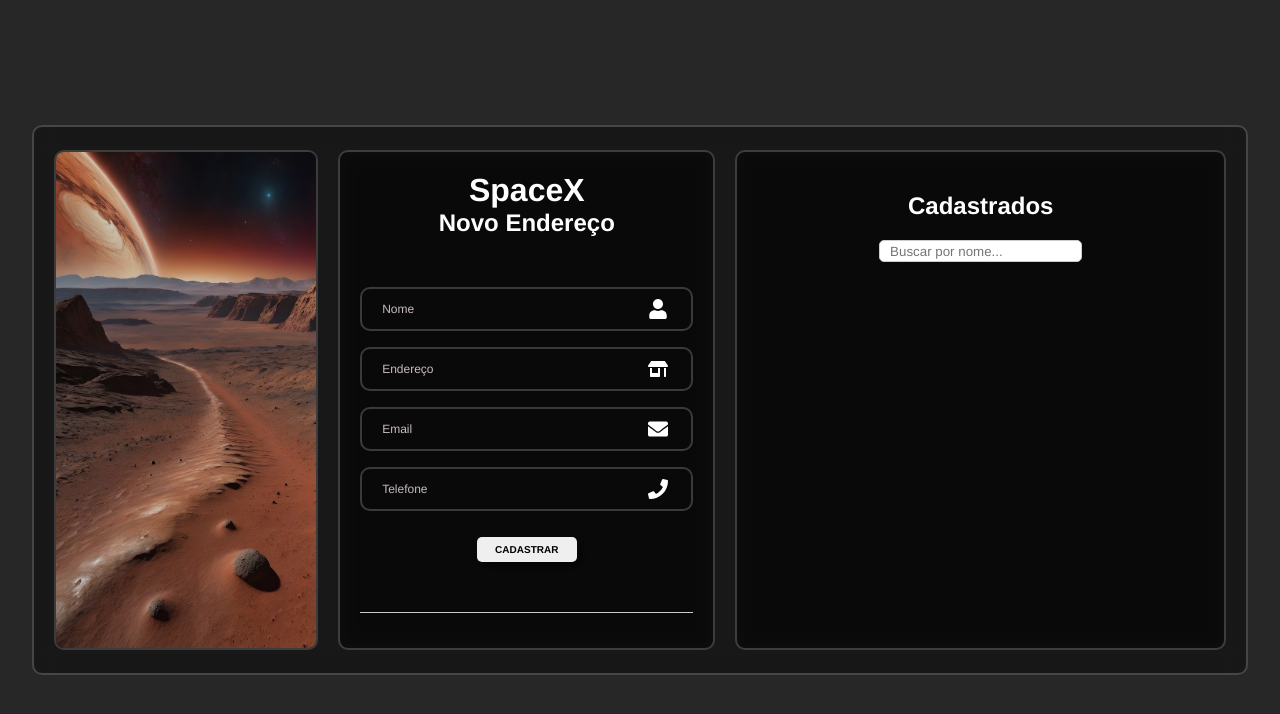
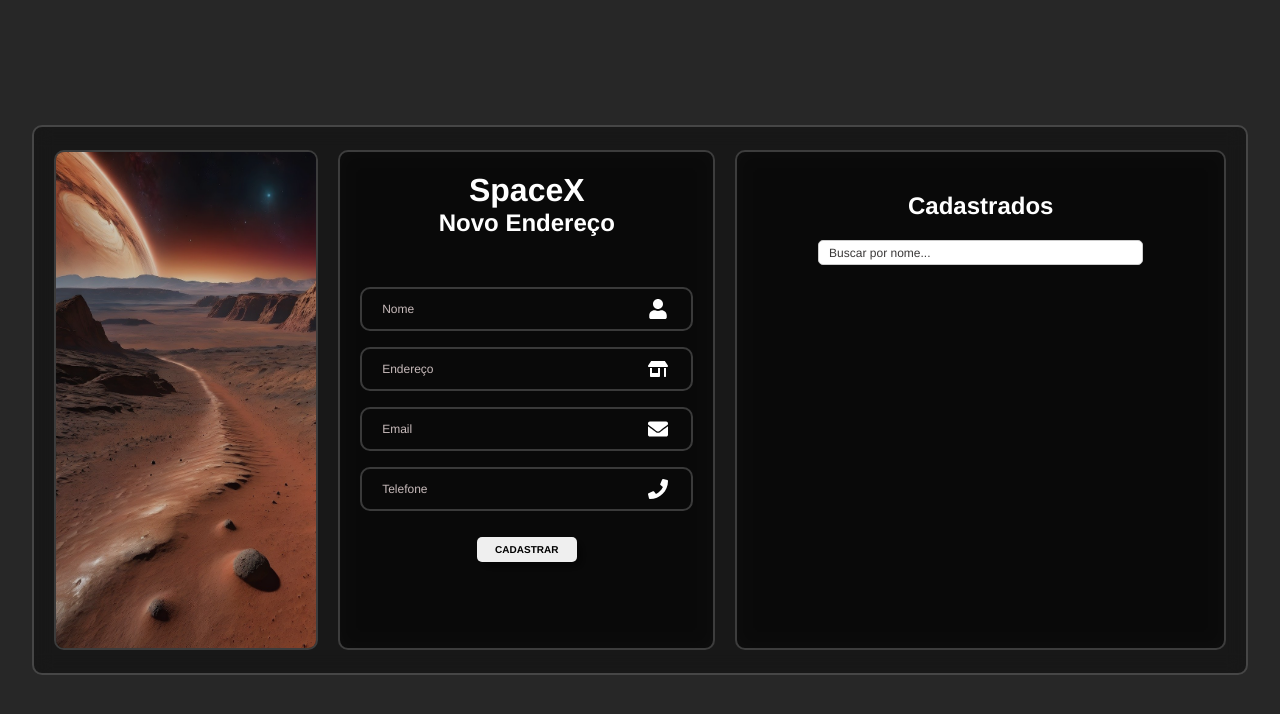
Before and after one commit to rbcribeiro/tela_cadastrar_editar, a React (Vite) app: page / in a window 1280 px wide. Shown: the top 714 px of the page. Built offline with nearby package versions, Linux system fonts and the light colour scheme.

Commit message:
style: ajuste minimo

```diff
--- a/src/App.css
+++ b/src/App.css
@@ -12,6 +12,7 @@
   align-items: center;
   min-height: 100vh;
   background-color: #272727;
+  padding: 20px 0;
 }
 
 button {
--- a/src/Componentes/Form/Form.css
+++ b/src/Componentes/Form/Form.css
@@ -60,22 +60,6 @@
   text-decoration: underline;
 }
 
-.containerCadastrar .signup-link {
-  font-size: 14.5px;
-  text-align: center;
-  margin: 20px 0 15px;
-}
-
-.signup-link p a {
-  color: #fff;
-  text-decoration: none;
-  font-weight: 600;
-}
-
-.signup-link p a:hover {
-  text-decoration: underline;
-}
-
 @media screen and (max-width: 800px) {
   .containerCadastrar {
     width: 95%;
--- a/src/Componentes/Form/Form.jsx
+++ b/src/Componentes/Form/Form.jsx
@@ -85,13 +85,7 @@
         </div>
 
         <button type="submit">{buttonText}</button>
-        <div className="signup-link">
-          <p>
-            <a href="#" onClick={onBack}>
-              {linkText}
-            </a>
-          </p>
-        </div>
+
       </form>
     </div>
   );
--- a/src/Componentes/ItemLista/ItemLista.css
+++ b/src/Componentes/ItemLista/ItemLista.css
@@ -12,8 +12,17 @@
 
 p {
     margin: 5px 0;
-    border-bottom: 1px solid #ccc;
+    border-bottom: 1px solid #c8bbbb;
+    font-size: 12px;
 }
+
+input {
+
+}
+
+input::placeholder {
+    color: #3a3838;
+  }
 
 .containerExibir {
     text-align: left;
@@ -59,15 +68,18 @@
     border: 2px solid rgba(255, 255, 255, 0.2);
     border-radius: 10px;
     margin: 5px 0;
+
 }
 
 
 .item-list-container input[type="text"] {
-    width: 50%;
-    height: 20px;
+    width: 80%;
+    height: 25px;
     padding: 10px;
     border: 1px solid #ccc;
     border-radius: 5px;
+    font-size: 12px;
+
 }
 
 @media screen and (max-width: 800px) {
--- a/src/Pagina/Inicial.css
+++ b/src/Pagina/Inicial.css
@@ -20,6 +20,8 @@
   border-radius: 10px;
   text-align: center;
   min-height: 500px;
+  margin: 20px 0;
+
 }
 
 img {
@@ -46,5 +48,6 @@
   }
   .containerCadastrados {
     width: 95%;
+    margin: 0;
   }
 }
```
